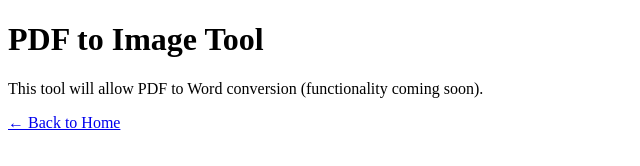
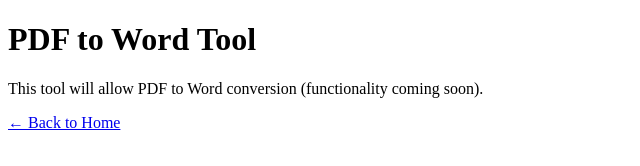
Before and after one commit to Swarnadeep17/FileBae_Site, a plain HTML site: page main_page/PDF/pdf_to_word.html in a window 1280 px wide. Shown: the whole page, without its empty margins (0-640 px from the left). Drawn offline with Linux system fonts and the light colour scheme.

Commit message:
Update pdf_to_word.html

```diff
--- a/main_page/PDF/pdf_to_word.html
+++ b/main_page/PDF/pdf_to_word.html
@@ -5,7 +5,7 @@
   <title>PDF to Word | FileBae</title>
 </head>
 <body>
-  <h1>PDF to Image Tool</h1>
+  <h1>PDF to Word Tool</h1>
   <p>This tool will allow PDF to Word conversion (functionality coming soon).</p>
   <a href="../../index.html">← Back to Home</a>
 </body>
```
